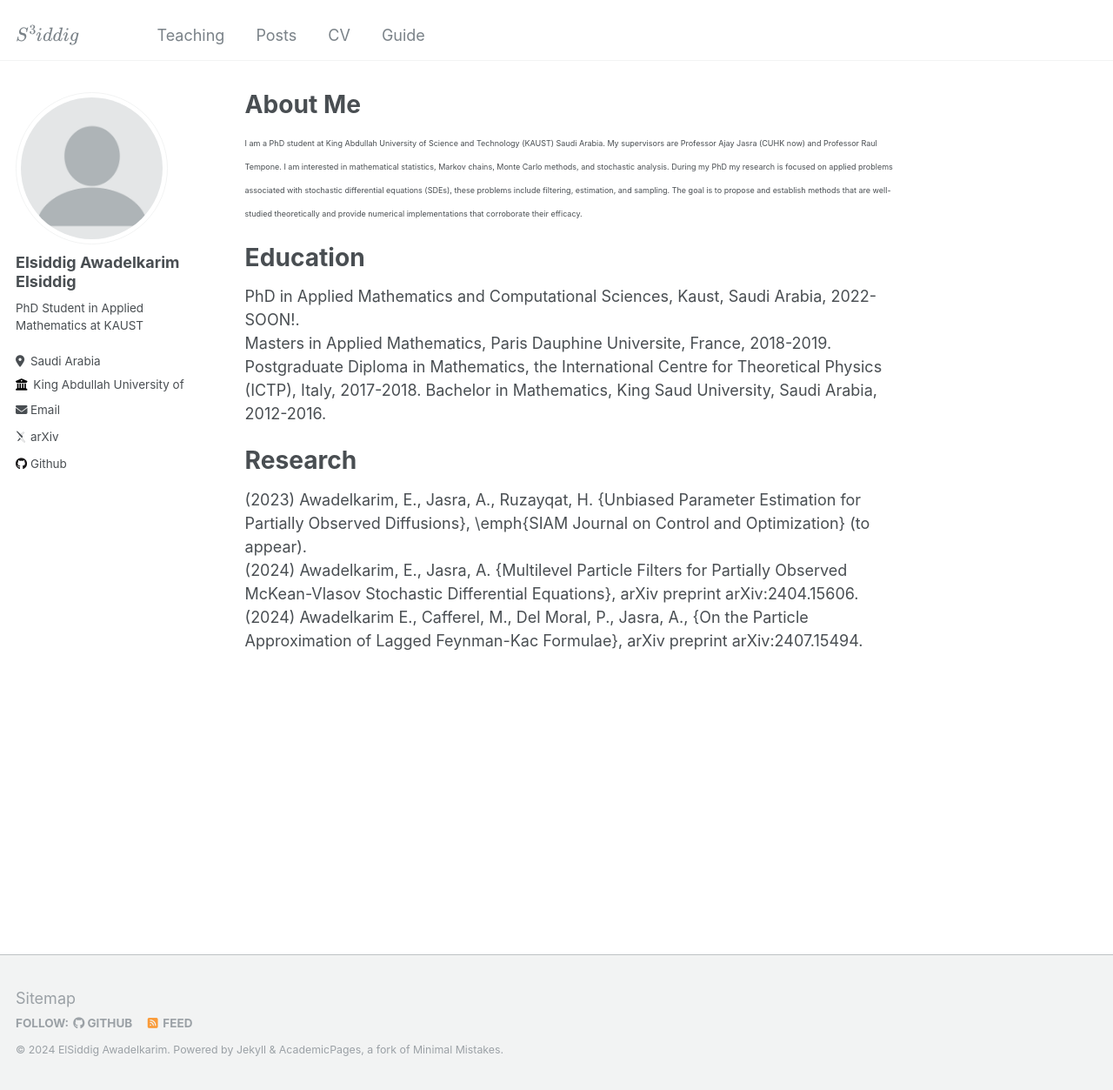
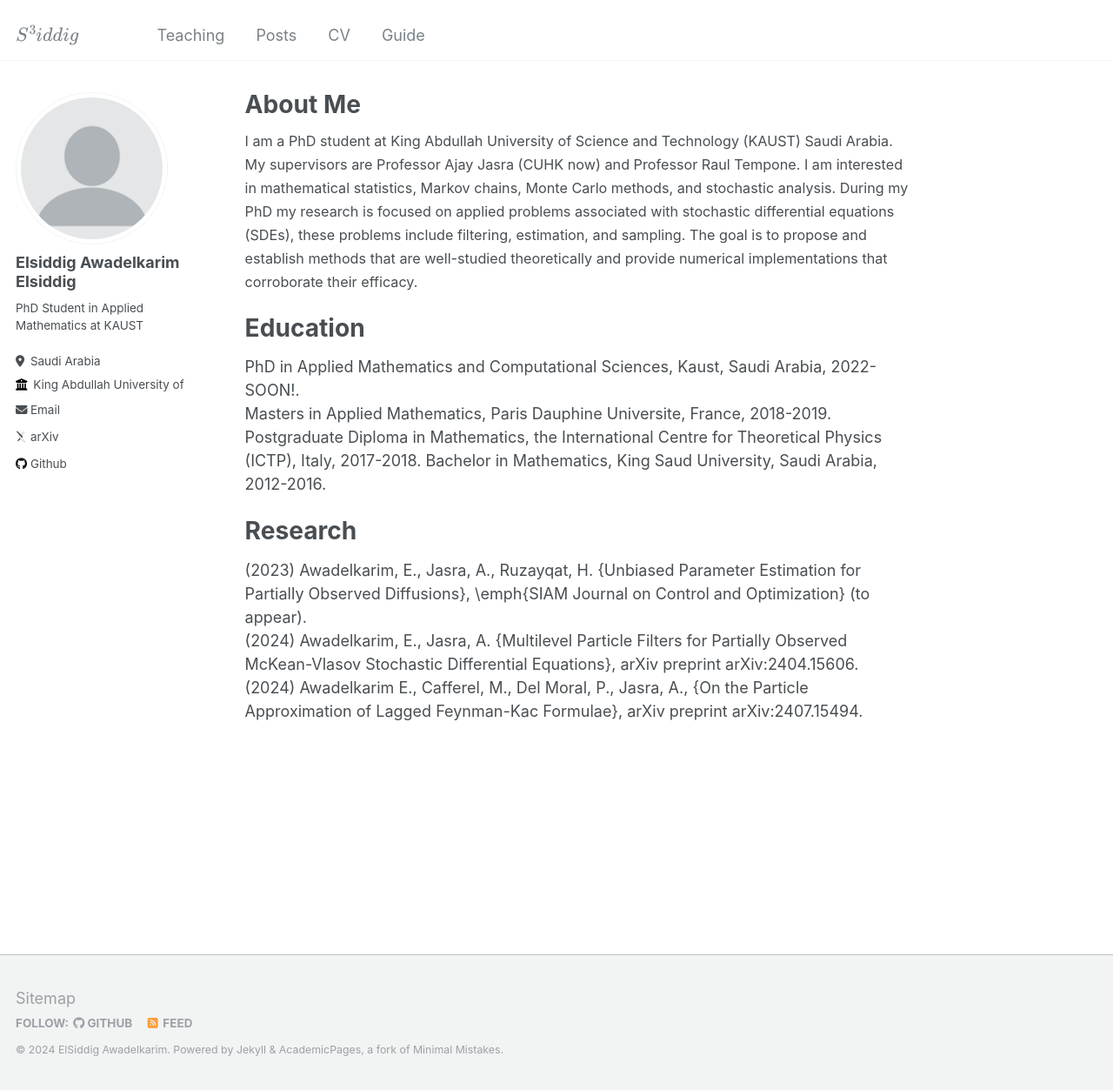
Before and after one commit to siddigss/siddigss.github.io, a Jekyll site: the page built from _pages/about.md, in a window 1280 px wide and 1253 px high. Shown: the whole window at 87% size. Built offline with Jekyll 4.4.1, drawn with Linux system fonts in a browser that asks for light colours; some web fonts are replaced.

Commit message:
Update about.md

```diff
--- a/_pages/about.md
+++ b/_pages/about.md
@@ -6,7 +6,7 @@ redirect_from:
   - /about/
   - /about.html
 ---
-<span style="font-size:0.5em;">
+<span style="font-size:0.9em;">
 I am a PhD student at King Abdullah University of Science and Technology (KAUST) Saudi Arabia. My supervisors are Professor Ajay Jasra (CUHK now) and Professor Raul Tempone. I am interested in mathematical statistics, Markov chains, Monte Carlo methods, and stochastic analysis. During my PhD my research is focused on applied problems associated with stochastic differential equations (SDEs), these problems include filtering, estimation, and sampling. The goal is to propose and establish methods that are well-studied theoretically and provide numerical implementations that corroborate their efficacy.
 </span>
 
```
